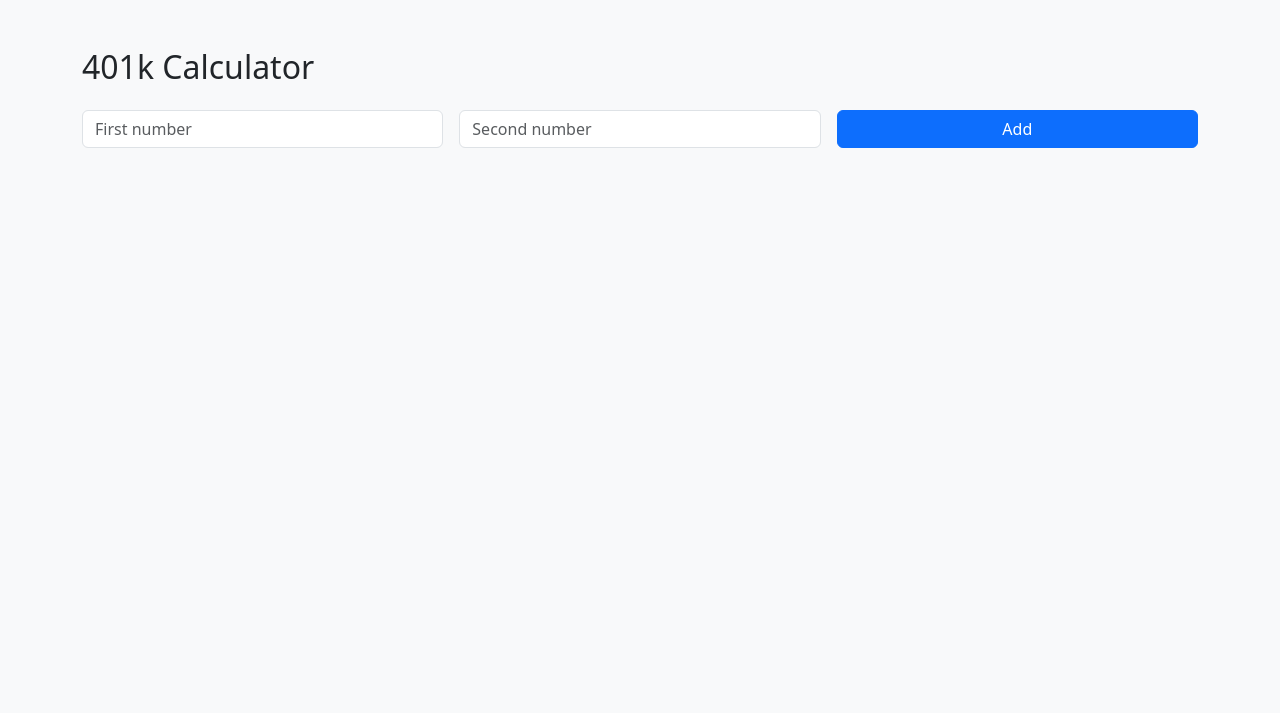
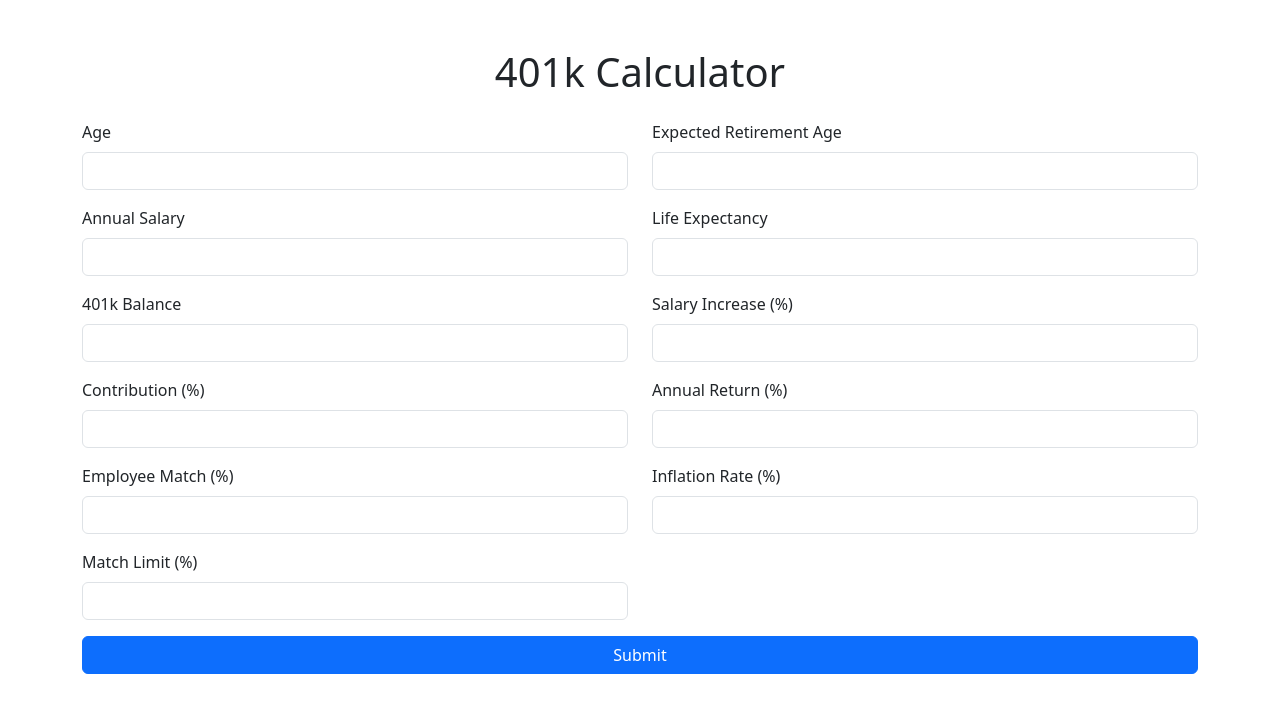
Before and after one commit to ashleyolson477/financial-calculator, a Flask app: page / in a window 1280 px wide. Shown: the top 713 px of the page. Run offline with Flask 2, Linux system fonts and the light colour scheme.

Commit message:
updated the hmtl and added the other values for the 401k calc

```diff
--- a/app.py
+++ b/app.py
@@ -1,4 +1,4 @@
-from flask import Flask, request, render_template
+from flask import Flask, request, jsonify, render_template
 
 app = Flask(__name__)
 
@@ -7,33 +7,73 @@ def home():
     return render_template('index.html')
 
 #Example for simple addition
-@app.route('/add')
-def add():
+#@app.route('/add')
+#def add():
+#    try:
+#        a = float(request.args.get('a'))
+#        b = float(request.args.get('b'))
+#        return {'result': a + b}
+#    except:
+#        return {'error': 'Invalid input'}, 400
+
+@app.route('/fillBlanks')
+def fillBlanks():
     try:
-        a = float(request.args.get('a'))
-        b = float(request.args.get('b'))
-        return {'result': a + b}
-    except:
-        return {'error': 'Invalid input'}, 400
+        # Try to get and validate inputs
+        age = request.args.get('age')
+        annualSalary = request.args.get('annual_salary')
+        balance_401k = request.args.get('balance_401k')
+        contribution = request.args.get('contribution')
+        employee_match = request.args.get('employee_match')  # Updated from 'match' to 'employee_match'
+        matchLimit = request.args.get('matchLimit')
+        expectedRetirementAge = request.args.get('expectedRetirementAge')
+        lifeExepctancy = request.args.get('lifeExpectancy')
+        salaryIncrease = request.args.get('salaryIncrease')
+        annualReturn = request.args.get('annualReturn')
+        inflationRate = request.args.get('inflationRate')
 
-@app.route('/basicInfo')
-def basicInfo():
-    try:
-        age = int(request.args.get('age'))        #age must be 0 or older?
-        annualSalary = float(request.args.get('annual_salary'))        #make srue its in dollar amount
-        balance_401k = float(request.args.get('balance_401k'))        #make srue its in dollar amount
-        contribution = float(request.args.get('contribution'))  #percentage
-        match = float(request.args.get('match'))    #percentage
-        matchLimit = float(request.args.get('matchLimit'))      #percentage
-        return {'result': age + annualSalary}        #calculate with the basic info
-    except:
-        return {'error': 'Invalid input'}, 400      #checking for valid inputs for each
+        # Check if any of the parameters are missing
+        if not all([age, annualSalary, balance_401k, contribution, employee_match, matchLimit, expectedRetirementAge, lifeExepctancy, salaryIncrease, annualReturn, inflationRate]):
+            return jsonify({'error': 'Missing required parameter(s).'}), 400
 
+        # Convert inputs to proper types and handle invalid input types
+        try:
+            age = int(age)
+            annualSalary = float(annualSalary)
+            balance_401k = float(balance_401k)
+            contribution = float(contribution)
+            employee_match = float(employee_match)  # Updated to match the new name
+            matchLimit = float(matchLimit)
+            expectedRetirementAge = float(expectedRetirementAge)
+            lifeExepctancy = float(lifeExepctancy)
+            salaryIncrease = float(salaryIncrease)
+            annualReturn = float(annualReturn)
+            inflationRate = float(inflationRate)
+        except ValueError:
+            return jsonify({'error': 'One or more parameters have an invalid value.'}), 400
 
-@app.route('/printWithdrawal')
-def printWithdrawl(balance):
-    print("If withdrawinf at fixed purchase power monthly ..." + balance)
+        # Logical checks on the values
+        if age < 0:
+            return jsonify({'error': 'Age must be 0 or older.'}), 400
+        if not (0 <= contribution <= 100):
+            return jsonify({'error': 'Contribution percentage must be between 0 and 100.'}), 400
+        if not (0 <= employee_match <= 100):  # Updated here as well
+            return jsonify({'error': 'Employee match percentage must be between 0 and 100.'}), 400
+        if not (0 <= matchLimit <= 100):
+            return jsonify({'error': 'Match limit percentage must be between 0 and 100.'}), 400
+        if not (0 <= annualReturn <= 100):
+            return jsonify({'error': 'Annual return percentage must be between 0 and 100.'}), 400
+        if not (0 <= inflationRate <= 100):
+            return jsonify({'error': 'Inflation rate percentage must be between 0 and 100.'}), 400
+
+        # Calculate with the basic info (return a placeholder calculation)
+        result = age + annualSalary  # Example calculation, you can modify based on actual requirements
+        return jsonify({'result': result})
+
+    except Exception as e:
+        # Catch any unexpected errors
+        return jsonify({'error': f'An unexpected error occurred: {str(e)}'}), 500
 
 
 if __name__ == '__main__':
-    app.run(host = '0.0.0.0', port= 8080)
+    app.run(host = '0.0.0.0', port= 8080, debug=True)
--- a/templates/index.html
+++ b/templates/index.html
@@ -3,48 +3,71 @@
 <html lang="en">
 <head>
     <meta charset="UTF-8">
-    <title>CS 496 Financial Calculator - Ashley Olson</title>
-    <link href="https://cdn.jsdelivr.net/npm/bootstrap@5.3.0/dist/css/bootstrap.min.css" rel="stylesheet">
+    <meta name="viewport" content="width=device-width, initial-scale=1.0">
+    <title>Fill Blanks Form</title>
+    <!-- Bootstrap 5 CSS -->
+    <link href="https://cdn.jsdelivr.net/npm/bootstrap@5.3.0-alpha1/dist/css/bootstrap.min.css" rel="stylesheet">
 </head>
-<body class="bg-light">
-
+<body>
     <div class="container mt-5">
-    <h2 class="mb-4">401k Calculator</h2>
-    <form id="calc-form" class="row g-3">
-        <div class="col-md-4">
-            <input type="number" class="form-control" id="num1" placeholder="First number" required>
+        <h1 class="text-center">401k Calculator</h1>
+        <form action="/fillBlanks" method="get" class="mt-4">
+            <div class="row">
+                <div class="col-md-6">
+                    <div class="mb-3">
+                        <label for="age" class="form-label">Age</label>
+                        <input type="number" class="form-control" id="age" name="age" required>
                     </div>
-        <div class="col-md-4">
-            <input type="number" class="form-control" id="num2" placeholder="Second number" required>
+                    <div class="mb-3">
+                        <label for="annual_salary" class="form-label">Annual Salary</label>
+                        <input type="number" class="form-control" id="annual_salary" name="annual_salary" required>
                     </div>
-        <div class="col-md-4">
-            <button type="submit" class="btn btn-primary w-100">Add</button>
+                    <div class="mb-3">
+                        <label for="balance_401k" class="form-label">401k Balance</label>
+                        <input type="number" class="form-control" id="balance_401k" name="balance_401k" required>
                     </div>
+                    <div class="mb-3">
+                        <label for="contribution" class="form-label">Contribution (%)</label>
+                        <input type="number" class="form-control" id="contribution" name="contribution" required min="0" max="100">
+                    </div>
+                    <div class="mb-3">
+                        <label for="employee_match" class="form-label">Employee Match (%)</label>
+                        <input type="number" class="form-control" id="employee_match" name="employee_match" required min="0" max="100">
+                    </div>
+                    <div class="mb-3">
+                        <label for="matchLimit" class="form-label">Match Limit (%)</label>
+                        <input type="number" class="form-control" id="matchLimit" name="matchLimit" required min="0" max="100">
+                    </div>
+                </div>
+                <div class="col-md-6">
+                    <div class="mb-3">
+                        <label for="expectedRetirementAge" class="form-label">Expected Retirement Age</label>
+                        <input type="number" class="form-control" id="expectedRetirementAge" name="expectedRetirementAge" required>
+                    </div>
+                    <div class="mb-3">
+                        <label for="lifeExpectancy" class="form-label">Life Expectancy</label>
+                        <input type="number" class="form-control" id="lifeExpectancy" name="lifeExpectancy" required>
+                    </div>
+                    <div class="mb-3">
+                        <label for="salaryIncrease" class="form-label">Salary Increase (%)</label>
+                        <input type="number" class="form-control" id="salaryIncrease" name="salaryIncrease" required min="0" max="100">
+                    </div>
+                    <div class="mb-3">
+                        <label for="annualReturn" class="form-label">Annual Return (%)</label>
+                        <input type="number" class="form-control" id="annualReturn" name="annualReturn" required min="0" max="100">
+                    </div>
+                    <div class="mb-3">
+                        <label for="inflationRate" class="form-label">Inflation Rate (%)</label>
+                        <input type="number" class="form-control" id="inflationRate" name="inflationRate" required min="0" max="100">
+                    </div>
+                </div>
+            </div>
+            <button type="submit" class="btn btn-primary w-100">Submit</button>
         </form>
-    <div class="mt-4" id="result"></div>
     </div>
 
-<script>
-    const form = document.getElementById('calc-form');
-    form.addEventListener('submit', async (e) => {
-        e.preventDefault();
-        const a = document.getElementById('num1').value;
-        const b = document.getElementById('num2').value;
-        const resultDiv = document.getElementById('result');
-
-        try {
-            const res = await fetch(`/add?a=${a}&b=${b}`);
-            const data = await res.json();
-            if (data.result !== undefined) {
-                resultDiv.innerHTML = `<div class="alert alert-success">Result: ${data.result}</div>`;
-            } else {
-                resultDiv.innerHTML = `<div class="alert alert-danger">Error: ${data.error}</div>`;
-            }
-        } catch (err) {
-            resultDiv.innerHTML = `<div class="alert alert-danger">Request failed.</div>`;
-        }
-    });
-</script>
-
+    <!-- Bootstrap 5 JS and dependencies -->
+    <script src="https://cdn.jsdelivr.net/npm/@popperjs/core@2.11.6/dist/umd/popper.min.js"></script>
+    <script src="https://cdn.jsdelivr.net/npm/bootstrap@5.3.0-alpha1/dist/js/bootstrap.min.js"></script>
 </body>
 </html>
```
Lines whose indentation alone changed are shown as unchanged.
